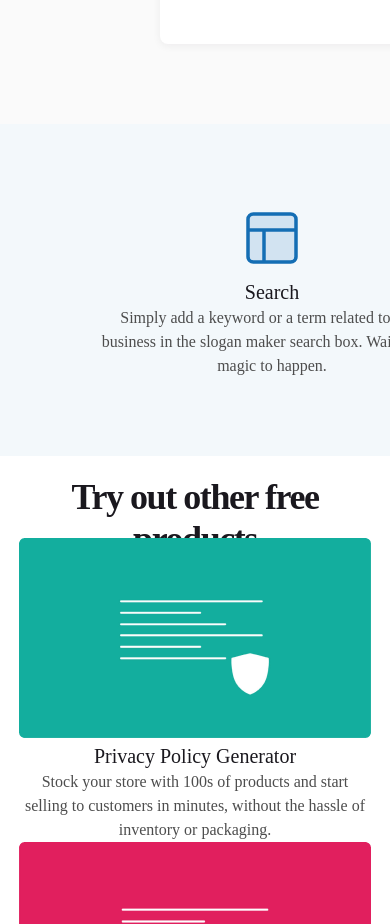
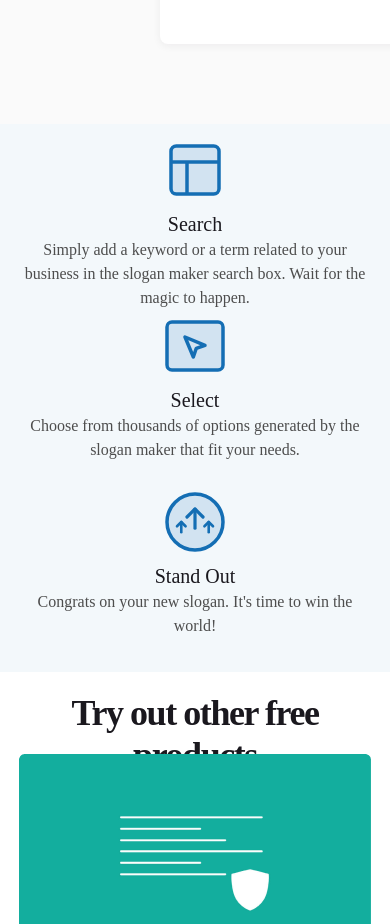
Before and after one commit to prabhashrai02/dukaan, a React (Create React App) app: page / in a window 390 px wide. Shown: the part 1520-2444 px from the top of the page. Built offline with nearby package versions, Linux system fonts and the light colour scheme.

Commit message:
made bodyfunction section responsive

```diff
--- a/src/Component/bodyFunction/bodyFunction.css
+++ b/src/Component/bodyFunction/bodyFunction.css
@@ -1,11 +1,13 @@
 .bodyfunction {
     display: flex;
     align-items: center;
+    flex-wrap: wrap;
     justify-content: space-evenly;
     position: relative;
-    width: 1440px;
-    height: 332px;
+    width: 100%;
+    height: auto;
     left: 0px;
+    padding: 10px 0px;
     /* top: 1644px; */
 
     /* colors/primary/blue */
```
